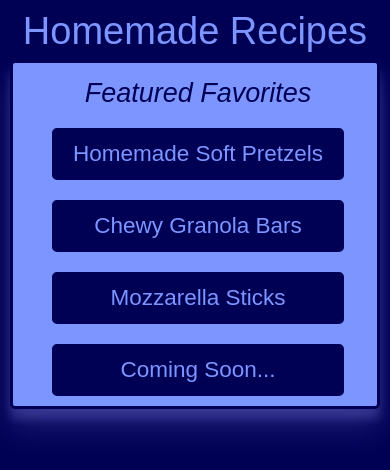
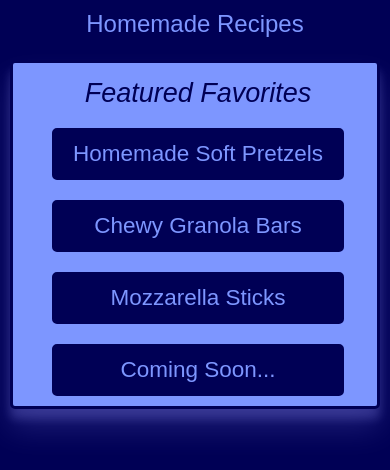
Before and after one commit to timseymore/Homemade-Recipes, a plain HTML site: page index.html in a window 390 px wide. Drawn offline with Linux system fonts and the light colour scheme.

Commit message:
Lower font size of header in media query

```diff
--- a/styles.css
+++ b/styles.css
@@ -41,7 +41,7 @@ header {
 	align-items: center;
 	width: 100%;
 	height: 50px;
-	/* max-height: 100%; */
+	max-height: 100%;
 	margin-bottom: 15rem;
 	font-size: 1.9rem;
 	background-color: var(--dark-blue);
@@ -159,6 +159,10 @@ h2 {
 }
 
 @media (max-width: 650px) {
+	header {
+		font-size: 1.2rem;
+	}
+
 	.container {
 		grid-template-areas:
 			"title"
```
